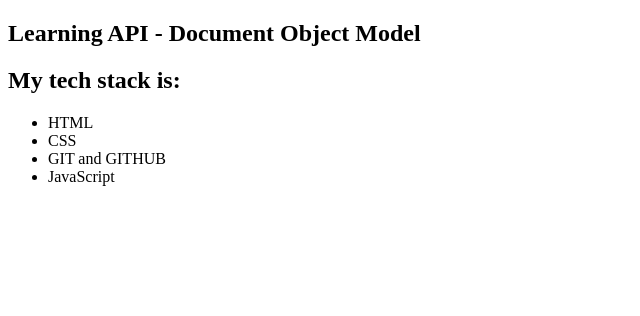
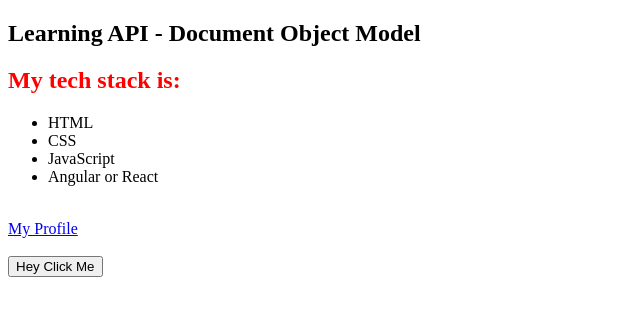
Before and after one commit to payalabhang77/JSLearning, a website: page 30_domLearning.html in a window 1280 px wide. Shown: the whole page, without its empty margins (0-640 px from the left). Drawn offline with Linux system fonts and the light colour scheme.

Commit message:
DOM basic
DOM basic

```diff
--- a/30_domLearning.html
+++ b/30_domLearning.html
@@ -6,16 +6,20 @@
     <title>DOM - Document Object Model</title>
 </head>
 <body>
-    <body>
-        <h2 id="title"> Learning DOM </h2>
-    <h2> My tech stack is: </h2>
-    <ul>
+    <h2 id="title"> Learning DOM </h2>
+    <h2 id="listHeading"> My tech stack is: </h2>
+    <ul id="list">
         <li class="techStack">HTML </li>
         <li class="techStack">CSS</li>
-        <li>GIT and GITHUB</li>
-        <li>JavaScript</li>
+        <li id="git">GIT and GITHUB</li>
+        <li id="javaScript">JavaScript</li>
     </ul>
+    <br>
+    <a href="https://www.facebook.com/zoom" target="_blank" id="profile"> My Profile </a>
+    <br> <br>
+    <!-- <button id="buttonClick" onclick="clicked()" onmousemove="over()">Hey Click Me </button> -->
+    <button id="buttonClick">Hey Click Me </button>
+
     <script src="30_script.js"></script>
-    </body>
 </body>
 </html>
--- a/30_script.js
+++ b/30_script.js
@@ -41,3 +41,34 @@ console.log(elementAll[1].innerHTML);
 console.log(`========== Update or change the text of an element ==================`);
 const titleElement = document.querySelector('#title');
 titleElement.innerHTML = 'Learning API - Document Object Model';
+
+const profileElement = document.querySelector('#profile');
+profileElement.setAttribute('href', 'https://in.linkedin.com/')
+
+
+const listHeadingElement = document.querySelector('#listHeading');
+listHeadingElement.style.color = 'Red';
+
+console.log(`========== Creating a node ==================`);
+const liElement = document.createElement('li');
+const textNode = document.createTextNode('Angular or React');
+liElement.appendChild(textNode)
+const listElement = document.querySelector('#list');
+listElement.appendChild(liElement);
+
+console.log(`========== Removing a node ==================`);
+const listEle = document.querySelector('#list');
+const gitElement = document.querySelector('#git');
+listEle.removeChild(gitElement);
+
+const btnElement = document.querySelector('#buttonClick');
+btnElement.addEventListener('click', ()=> {
+    console.log('I will hit you back');
+    alert('Wait, you clicked me.. Let me hit you back ');
+} );
+
+const liJavaScript = document.querySelector('#javaScript');
+liJavaScript.addEventListener('mouseover', ()=>{
+    liJavaScript.style.color = 'blue';
+    liJavaScript.style.fontSize = '20px';
+} );
```
